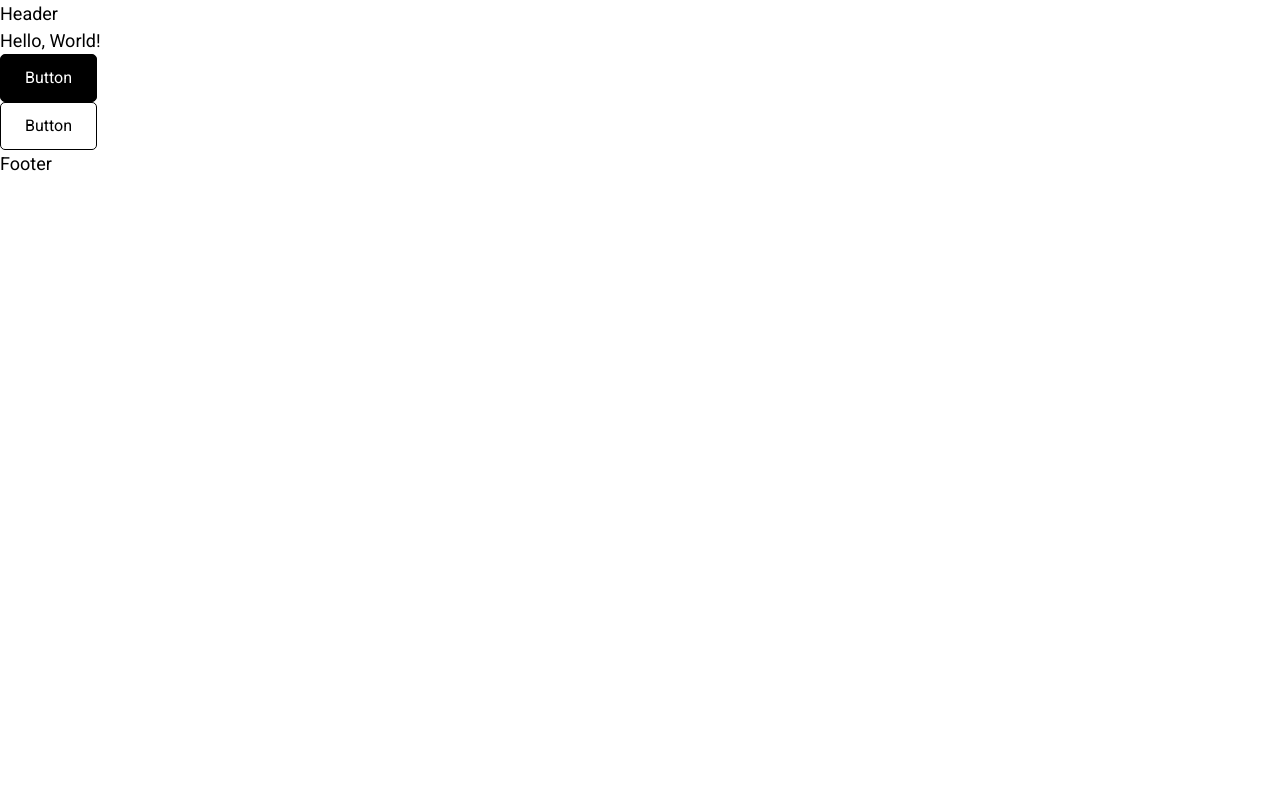
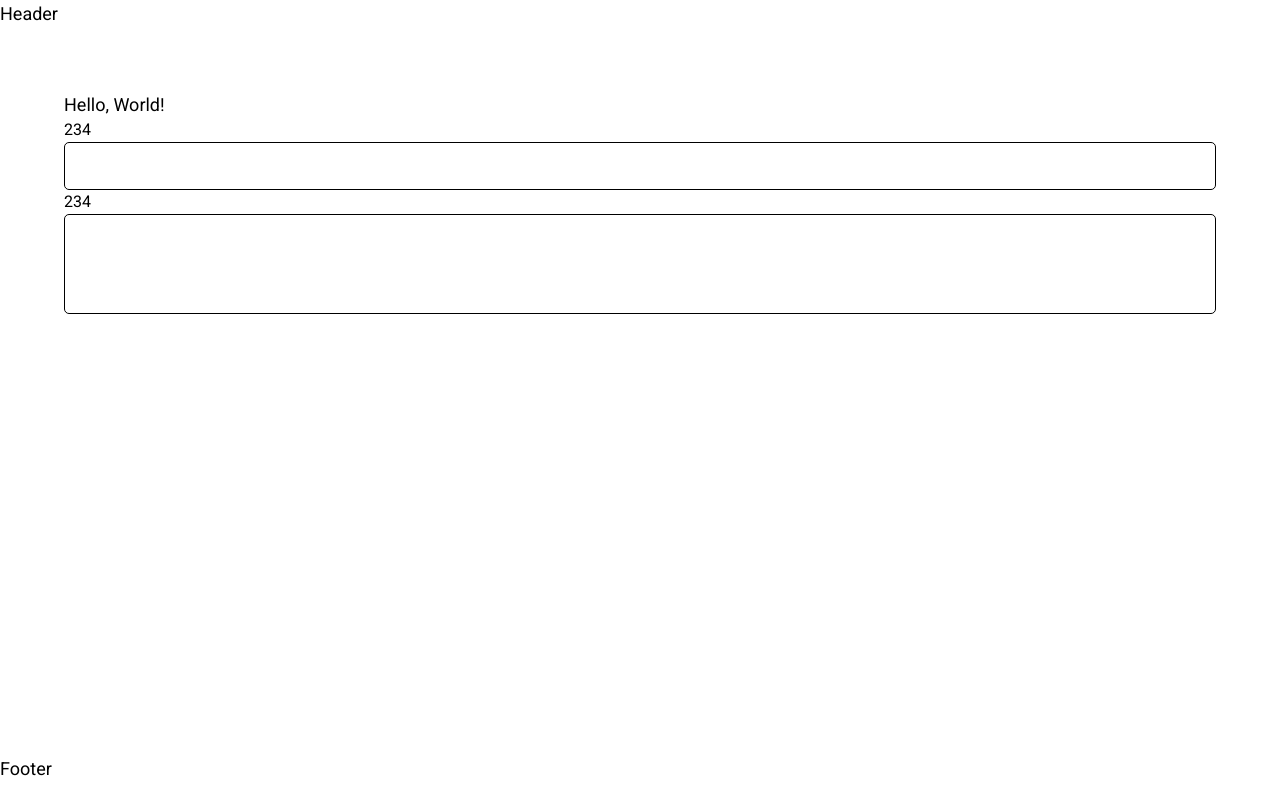
Before and after one commit to proffery/my-blog, a Next.js app: page / in a window 1280 px wide. Built offline with nearby package versions, Linux system fonts and the light colour scheme.

Commit message:
Page component

```diff
--- a/src/app/page.tsx
+++ b/src/app/page.tsx
@@ -1,11 +1,12 @@
-import { Button } from '@/components/ui/button/button'
+import { Page } from '@/components/layouts/page/page'
+import { Input } from '@/components/ui/input/input'
 
 export default function Home() {
   return (
-    <main>
+    <Page>
       Hello, World!
-      <Button>Button</Button>
-      <Button variant={'secondary'}>Button</Button>
-    </main>
+      <Input cols={2} label={'234'} rows={4} />
+      <Input as={'textarea'} cols={2} label={'234'} resize={false} rows={14} />
+    </Page>
   )
 }
--- /dev/null
+++ b/src/components/layouts/page/page.module.scss
@@ -0,0 +1,27 @@
+@use '@/styles/breakpoints';
+
+$max-content-width: 1312px;
+$padding-desk: 64px;
+$padding-mob: 24px;
+$footer-height-desktop: 542px;
+$footer-height-mobile: 1322px;
+$header-height-desktop: 72px;
+$header-height-mobile: 48px;
+
+.main {
+  position: relative;
+
+  display: flex;
+  flex-direction: column;
+
+  width: 100%;
+  max-width: $max-content-width;
+  min-height: calc(100vh - $header-height-desktop);
+  margin: 0 auto;
+  padding: $padding-desk;
+
+  @media (width <= breakpoints.$mobile) {
+    min-height: calc(100vh - $header-height-mobile);
+    padding: $padding-mob;
+  }
+}
--- /dev/null
+++ b/src/components/layouts/page/page.tsx
@@ -0,0 +1,19 @@
+import { ComponentPropsWithoutRef } from 'react'
+
+import clsx from 'clsx'
+
+import s from './page.module.scss'
+
+type Props = ComponentPropsWithoutRef<'main'>
+
+export const Page = ({ children, className, ...rest }: Props) => {
+  const classNames = {
+    main: clsx(s.main, className),
+  }
+
+  return (
+    <main className={classNames.main} {...rest}>
+      {children}
+    </main>
+  )
+}
--- a/src/components/ui/input/input.module.scss
+++ b/src/components/ui/input/input.module.scss
@@ -1,7 +1,8 @@
 @use '@/styles/breakpoints';
 @use '@/styles/animations' as animations;
 
-$height: 48px;
+$height-input: 48px;
+$height-textarea: 100px;
 $padding: 12px;
 $radius: 5px;
 
@@ -12,7 +13,7 @@ $radius: 5px;
 
   box-sizing: border-box;
   width: 100%;
-  height: $height;
+  height: $height-input;
   padding: $padding;
 
   font-family: inherit;
@@ -38,7 +39,11 @@ $radius: 5px;
 }
 
 .textarea {
-  min-height: 100px;
+  min-height: $height-textarea;
+}
+
+.disableResize {
+  resize: none;
 }
 
 .secondary {
--- a/src/components/ui/input/input.tsx
+++ b/src/components/ui/input/input.tsx
@@ -14,17 +14,18 @@ import clsx from 'clsx'
 
 import s from './input.module.scss'
 
-type Props<T extends ElementType = 'input'> = {
+type Props<T extends ElementType = 'input' | 'textarea'> = {
   as?: T
   className?: string
   cleanSearch?: () => void
   errorMessage?: string
   label?: string
+  resize?: boolean
   value?: string
   variant?: 'primary' | 'secondary'
 } & ComponentPropsWithoutRef<T>
 
-const InputComponent = <T extends ElementType = 'input'>(
+const InputComponent = <T extends ElementType = 'input' | 'textarea'>(
   props: Omit<ComponentPropsWithoutRef<T>, keyof Props<T>> & Props<T>,
   ref: Ref<HTMLInputElement>
 ) => {
@@ -35,6 +36,7 @@ const InputComponent = <T extends ElementType = 'input'>(
     errorMessage,
     id,
     label,
+    resize = true,
     value,
     variant = 'primary',
     ...rest
@@ -46,6 +48,7 @@ const InputComponent = <T extends ElementType = 'input'>(
       s.input,
       Component === 'textarea' && s.textarea,
       s[variant],
+      !resize && s.disableResize,
       disabled && s.disabled
     ),
   }
@@ -71,7 +74,7 @@ const InputComponent = <T extends ElementType = 'input'>(
   )
 }
 
-export const Input = forwardRef(InputComponent) as <T extends ElementType = 'input'>(
+export const Input = forwardRef(InputComponent) as <T extends ElementType = 'input' | 'textarea'>(
   props: {
     ref?: ForwardedRef<ElementRef<T>>
   } & Omit<ComponentPropsWithoutRef<T>, keyof Props<T>> &
--- a/src/styles/_boilerplate.scss
+++ b/src/styles/_boilerplate.scss
@@ -34,7 +34,7 @@ a:visited {
 body {
   overflow: hidden auto;
 
-  min-width: 360px;
+  min-width: 320px;
   max-width: 100vw;
   min-height: 100vh;
   margin: 0 auto;
```
Also changed, not shown: 1 other file (tests, documents, lock files or other folders).
